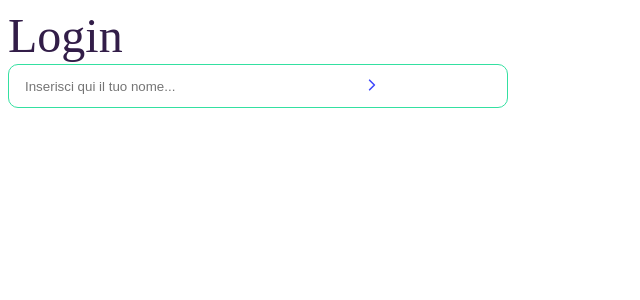
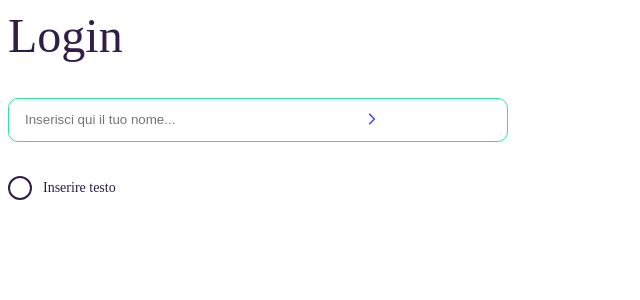
Before and after one commit to CaltonDev/calton-front-v3, a React (Create React App) app: page /login in a window 1280 px wide. Shown: the top 300 px of the page, without its empty margins (0-640 px from the left). Built offline with nearby package versions, Linux system fonts and the light colour scheme.

Commit message:
Fix: improved checkbox style

```diff
--- /dev/null
+++ b/src/components/Checkbox/Checkbox.module.scss
@@ -0,0 +1,124 @@
+@import '@Style/app';
+
+/* Customize the label (the container) */
+.container {
+  display: map-deep-get($checkbox, container, display);
+  position: map-deep-get($checkbox, container, position);
+  padding-left: map-deep-get($checkbox, container, padding-left);
+  margin-bottom: map-deep-get($checkbox, container, margin-bottom);
+  cursor: map-deep-get($checkbox, container, cursor);
+  font-size: map-deep-get($checkbox, container, font-size);
+  -webkit-user-select: map-deep-get($checkbox, container, -webkit-user-select);
+  -moz-user-select: map-deep-get($checkbox, container, -moz-user-select);
+  -ms-user-select: map-deep-get($checkbox, container, -ms-user-select);
+  user-select: map-deep-get($checkbox, container, user-select);
+}
+
+/* Hide the browser's default checkbox */
+.container input {
+  position: map-deep-get($checkbox, container, input, position);
+  opacity: map-deep-get($checkbox, container, input, opacity);
+  cursor: map-deep-get($checkbox, container, input, cursor);
+  height: map-deep-get($checkbox, container, input, height);
+  width: map-deep-get($checkbox, container, input, width);
+}
+
+/* Create a custom checkbox */
+.checkmark {
+  position: map-deep-get($checkbox, checkmark, position);
+  top: map-deep-get($checkbox, checkmark, top);
+  left: map-deep-get($checkbox, checkmark, left);
+  height: map-deep-get($checkbox, checkmark, height);
+  width: map-deep-get($checkbox, checkmark, width);
+  background-color: map-deep-get($checkbox, checkmark, background-color);
+  border: map-deep-get($checkbox, checkmark, border);
+  border-radius: map-deep-get($checkbox, checkmark, border-radius);
+
+  &.primary {
+    background-color: map-deep-get($checkbox, checkmark, primary, background-color);
+    border: map-deep-get($checkbox, checkmark, primary, border);
+  }
+
+  &.primaryClicked {
+    background-color: map-deep-get($checkbox, checkmark, primaryClicked, background-color);
+    border: map-deep-get($checkbox, checkmark, primaryClicked, border);
+  }
+
+  &.secondary {
+    background-color: map-deep-get($checkbox, checkmark, secondary, background-color);
+    border: map-deep-get($checkbox, checkmark, secondary, border);
+  }
+
+  &.shadow {
+    background-color: map-deep-get($checkbox, checkmark, shadow, background-color);
+    border: map-deep-get($checkbox, checkmark, shadow, border);
+    box-shadow: map-deep-get($checkbox, checkmark, shadow, box-shadow);
+  }
+
+  &.disabled {
+    background-color: map-deep-get($checkbox, checkmark, disabled, background-color);
+    border: map-deep-get($checkbox, checkmark, disabled, border);
+  }
+
+  &.radius {
+    border-radius: map-deep-get($checkbox, checkmark, radius, border-radius)
+  }
+}
+
+/* On mouse-over, add a grey background color */
+.container:hover input ~ .checkmark {
+}
+
+/* When the checkbox is checked, add a blue background */
+.container input:checked ~ .checkmark {
+}
+
+/* Create the checkmark/indicator (hidden when not checked) */
+.checkmark:after {
+  content: map-deep-get($checkbox, checkmark, after, content);
+  position: map-deep-get($checkbox, checkmark, after, position);
+  display: map-deep-get($checkbox, checkmark, after, display);
+}
+
+/* Show the checkmark when checked */
+.container input:checked ~ .checkmark:after {
+  display: block;
+}
+
+/* Style the checkmark/indicator */
+.container .checkmark:after {
+  left: map-deep-get($checkbox, container, checkmarkAfter, left);
+  top: map-deep-get($checkbox, container, checkmarkAfter, top);
+  width: map-deep-get($checkbox, container, checkmarkAfter, width);
+  height: map-deep-get($checkbox, container, checkmarkAfter, height);
+  border: map-deep-get($checkbox, container, checkmarkAfter, border);
+  border-width: map-deep-get($checkbox, container, checkmarkAfter, border-width);
+  -webkit-transform: map-deep-get($checkbox, container, checkmarkAfter, -webkit-transform);
+  -ms-transform: map-deep-get($checkbox, container, checkmarkAfter, -ms-transform);
+  transform: map-deep-get($checkbox, container, checkmarkAfter, transform);
+
+  &.secondaryCheckmark {
+    border: map-deep-get($checkbox, container, checkmarkAfter, secondary, border)
+  }
+
+  &.disabledCheckmark {
+    border: map-deep-get($checkbox, container, checkmarkAfter, disabled, border)
+  }
+}
+
+.textContainer {
+  display: flex;
+  flex-direction: column;
+}
+
+.iconContainer {
+  position: map-deep-get($input, icon, position);
+  box-sizing: map-deep-get($input, icon, box-sizing);
+  top: map-deep-get($input, icon, top);
+  box-sizing: map-get($input, box-sizing);
+  &.small {
+    width: map-deep-get($input, size, small, width);
+  }
+
+
+}
--- /dev/null
+++ b/src/components/Checkbox/Checkbox.tsx
@@ -0,0 +1,57 @@
+import styles from './Checkbox.module.scss'
+import { CheckboxProps } from './Checkbox.interface'
+import React from 'react'
+import Typography from '../Typography/Typography'
+
+const Checkbox = ({
+    checked = false,
+    disabled = false,
+    color = 'primary',
+    onClick,
+    type = 'checkbox',
+    title = '',
+    subtitle = '',
+    hasContainer = false,
+}: CheckboxProps) => {
+    const checkboxClass = color ? styles[color] : ''
+    const disabledClass = disabled ? styles[`disabled`] : ''
+    const checkmarkClass = disabled
+        ? styles['disabledCheckmark']
+        : color === 'secondary'
+          ? styles['secondaryCheckmark']
+          : ''
+    const isRadius = type == 'radio' ? styles['radius'] : ''
+    console.log('styles: ', styles)
+    return (
+        <label className={`${styles.container}`}>
+            <div>
+                <div
+                    className={styles.textContainer}
+                    style={subtitle === '' ? { marginTop: 3 } : {}}
+                >
+                    <Typography weight={'normal'} size={'bodySmall'}>
+                        {title}
+                    </Typography>
+                    <Typography
+                        weight={'light'}
+                        size={'bodySmall'}
+                        color={'tertiary'}
+                    >
+                        {subtitle}
+                    </Typography>
+                </div>
+                <input
+                    type={'checkbox'}
+                    checked={checked}
+                    onClick={onClick}
+                    disabled={disabled}
+                />
+                <span
+                    className={`${styles.checkmark} ${disabledClass} ${checkboxClass} ${checkmarkClass} ${isRadius}`}
+                />
+            </div>
+        </label>
+    )
+}
+
+export default Checkbox
--- a/src/components/Input/Input.interface.ts
+++ b/src/components/Input/Input.interface.ts
@@ -1,6 +1,6 @@
 import * as React from 'react'
 export interface InputProps {
-    size: 'small' | 'medium' | 'large'
+    size?: 'small' | 'medium' | 'large'
     disabled?: boolean
     color?: 'primary' | 'secondary' | 'error' | 'success'
     placeholder?: string
--- a/src/components/Typography/Typography.interface.ts
+++ b/src/components/Typography/Typography.interface.ts
@@ -10,7 +10,7 @@ export interface TypographyProps {
         | 'bodyMedium'
         | 'bodySmall'
     weight: 'light' | 'normal' | 'bold'
-    color?: 'primary' | 'secondary'
+    color?: 'primary' | 'secondary' | 'tertiary'
     italic?: boolean
     underline?: boolean
     uppercase?: boolean
--- a/src/pages/Login/Login.tsx
+++ b/src/pages/Login/Login.tsx
@@ -4,13 +4,15 @@ import { useDispatch } from 'react-redux'
 import React, { useState } from 'react'
 import Typography from '../../components/Typography/Typography'
 import Input from '../../components/Input/Input'
+import Checkbox from '../../components/Checkbox/Checkbox'
+import checkbox from '../../components/Checkbox/Checkbox'
 
 function Login() {
     const navigate = useNavigate()
     const dispatch = useDispatch()
     const [name, setName] = useState('')
     const [btnType, setBtnType] = useState<'text' | 'password'>('password')
-
+    const [checked, setChecked] = useState(false)
     const performLoginAndRedirect = () => {
         dispatch(setUser('exist'))
         navigate('/')
@@ -29,7 +31,14 @@ function Login() {
     }
 
     return (
-        <div>
+        <div
+            style={{
+                display: 'flex',
+                flexDirection: 'column',
+                justifyContent: 'space-between',
+                height: 200,
+            }}
+        >
             <Typography size={'h1'} weight={'normal'} color={'primary'}>
                 Login
             </Typography>
@@ -45,6 +54,16 @@ function Login() {
                 iconCallback={handleIcon}
                 suffix={'arrowForward'}
             />
+
+            <Checkbox
+                checked={checked}
+                onClick={() => setChecked(!checked)}
+                title={'Inserire testo'}
+                color={'primary'}
+                disabled={false}
+                type={'radio'}
+                //subtitle={'Lorem ipsum dolor sit amet'}
+            />
         </div>
     )
 }
--- a/src/style/_variables.scss
+++ b/src/style/_variables.scss
@@ -17,7 +17,8 @@ $backgrounds: (
 
 $default-colors: (
         primary: #321D48,
-        secondary: #FFFFFF
+        secondary: #FFFFFF,
+        tertiary: #9D96A5
 );
 
 $typography: (
@@ -251,4 +252,85 @@ $input: (
             left: 28%
           )
         )
+);
+
+$checkbox: (
+    container: (
+      display: block,
+      position: relative,
+      padding-left: 35px,
+      margin-bottom: 12px,
+      cursor: pointer,
+      font-size: 22px,
+      -webkit-user-select: none,
+      -moz-user-select: none,
+      -ms-user-select: none,
+      user-select: none,
+      input: (
+        position: absolute,
+        opacity: 0,
+        cursor: pointer,
+        height: 0,
+        width: 0,
+      ),
+      checkmarkAfter: (
+        left: 8px,
+        top: 2px,
+        width: 3px,
+        height: 10px,
+        //checkmark color
+        border: solid #3F49FC,
+        border-width: 0 2px 2px 0,
+        -webkit-transform: rotate(45deg),
+        -ms-transform: rotate(45deg),
+        transform: rotate(45deg),
+        secondary: (
+          border: solid #0C16C8
+        ),
+        disabled: (
+          border: solid #9D96A5
+        )
+      )
+    ),
+    checkmark: (
+      position: absolute,
+      top: 0,
+      left: 0,
+      height: 20px,
+      width: 20px,
+      background-color: #FFF,
+      //checkbox border color
+      border: 2px solid #321D48,
+      border-radius: 6px,
+      after: (
+        content: "",
+        position: absolute,
+        display: none,
+      ),
+      primary: (
+        background-color: #FFF,
+        border: 2px solid #321D48,
+      ),
+      primaryClicked: (
+        background-color: #FFF,
+        border: 2px solid #3F49FC,
+      ),
+      secondary: (
+        background-color: #DFE0FF,
+        border: 2px solid #0C16C8,
+      ),
+      shadow: (
+        background-color: #FFF,
+        border: 2px solid #3F49FC,
+        box-shadow: 0px 0px 0px 3px #A1A6FE
+      ),
+      disabled: (
+        background-color: #F1F1F1,
+        border: 2px solid #9D96A5,
+      ),
+      radius: (
+        border-radius: 25px
+      )
+    ),
+
 )
```
Also changed, not shown: src/components/Checkbox/Checkbox.interface.ts (added, +11 -0 lines).
